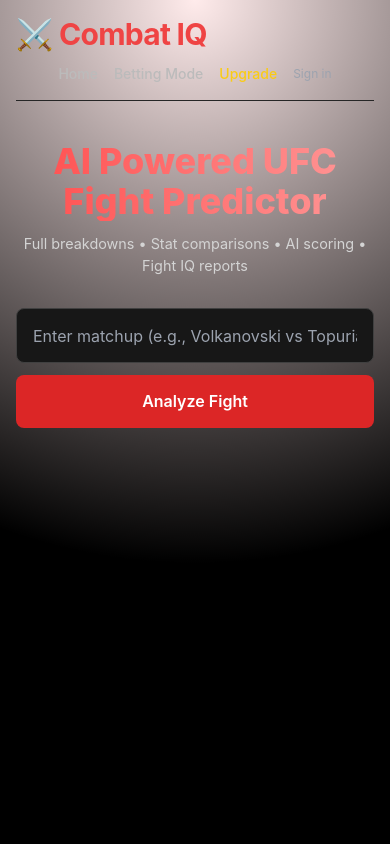
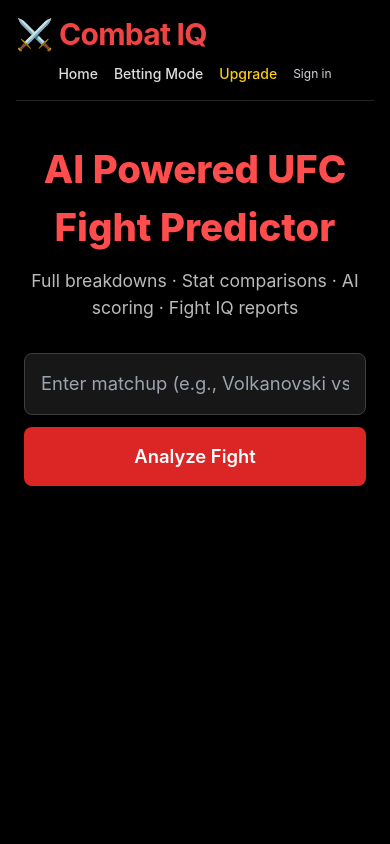
Before and after one commit to jtorres-1/combatIQ, a Flask app: page / in a window 390 px wide. Run offline with Flask 3, Linux system fonts and the light colour scheme; some libraries are stand-ins or nearby versions.

Commit message:
Update index.html

```diff
--- a/templates/index.html
+++ b/templates/index.html
@@ -7,26 +7,54 @@
 
   <style>
     body {
-      background: radial-gradient(circle at top, rgba(255,0,0,0.08), #000000 65%);
-      color: #f5f5f5;
+      background: #000;
+      color: #ffffff;
       font-family: 'Inter', sans-serif;
     }
 
+    /* NAV */
     .nav-link {
-      color: #bbb;
+      color: #ddd;
       font-weight: 500;
-      transition: 0.2s;
     }
     .nav-link:hover {
       color: #ffd700;
     }
 
+    /* HERO */
     .hero-title {
-      background: linear-gradient(to right, #ff4d4d, #ff9999);
-      -webkit-background-clip: text;
-      -webkit-text-fill-color: transparent;
+      font-size: 2rem;
+      font-weight: 800;
+      color: #ff4d4d;
     }
 
+    .hero-sub {
+      color: #bbbbbb;
+      font-size: 1rem;
+    }
+
+    /* MOBILE BOOST */
+    @media (max-width: 640px) {
+      .hero-title {
+        font-size: 2.4rem;
+      }
+      .hero-sub {
+        font-size: 1.1rem;
+      }
+      input[type="text"] {
+        padding: 1rem;
+        font-size: 1.15rem;
+      }
+      button[type="submit"] {
+        padding: 1rem;
+        font-size: 1.15rem;
+      }
+      nav h1 {
+        font-size: 1.8rem;
+      }
+    }
+
+    /* CARDS */
     .card {
       background: #111;
       border: 1px solid #222;
@@ -39,43 +67,23 @@
       width: 100%;
       height: 220px;
       object-fit: cover;
-      border-radius: 0.5rem;
+      border-radius: 0.6rem;
     }
 
+    /* BARS */
     .bar-wrap {
-      width: 100%;
       height: 12px;
-      border-radius: 9999px;
+      border-radius: 999px;
       overflow: hidden;
       background: #1f1f1f;
     }
-    .bar-left { background: #ef4444; }
-    .bar-right { background: #3b82f6; }
-
-    /* MOBILE */
-    @media (max-width: 640px) {
-      .hero-title { font-size: 1.6rem; }
-      .hero-sub { font-size: 0.9rem; }
-
-      input[type="text"] {
-        font-size: 1rem;
-        padding: 0.9rem 1rem;
-      }
-
-      button[type="submit"] {
-        padding: 0.9rem;
-        font-size: 1rem;
-        width: 100%;
-      }
-
-      .fighter-img { height: 160px; }
-
-      .card { padding: 1rem; }
-
-      .bar-wrap { height: 10px; }
+    .bar-left {
+      background: #ef4444;
+    }
+    .bar-right {
+      background: #3b82f6;
     }
   </style>
-
 </head>
 
 <body class="min-h-screen flex flex-col items-center px-4">
@@ -95,20 +103,18 @@
       <a href="/upgrade" class="nav-link text-yellow-400 hover:text-yellow-300">Upgrade</a>
 
       {% if user and user.email %}
-      <span class="text-gray-400 text-xs">Signed in as <span class="text-yellow-400">{{ user.email }}</span></span>
+      <span class="text-gray-300 text-xs">Signed in as <span class="text-yellow-400">{{ user.email }}</span></span>
       <a href="{{ url_for('logout') }}" class="text-red-400 hover:text-red-300 text-xs">Logout</a>
       {% else %}
-      <a href="{{ url_for('login') }}" class="text-gray-400 hover:text-white text-xs">Sign in</a>
+      <a href="{{ url_for('login') }}" class="text-gray-300 hover:text-white text-xs">Sign in</a>
       {% endif %}
     </div>
   </nav>
 
   <!-- HERO -->
-  <section class="w-full max-w-3xl mt-10 text-center">
-    <h2 class="hero-title text-4xl font-extrabold mb-3">AI Powered UFC Fight Predictor</h2>
-    <p class="hero-sub text-neutral-300 mb-8">
-      Full breakdowns • Stat comparisons • AI scoring • Fight IQ reports
-    </p>
+  <section class="w-full max-w-3xl mt-10 text-center px-2">
+    <h2 class="hero-title mb-3">AI Powered UFC Fight Predictor</h2>
+    <p class="hero-sub mb-8">Full breakdowns · Stat comparisons · AI scoring · Fight IQ reports</p>
 
     <!-- SEARCH -->
     <form method="POST" class="flex flex-col sm:flex-row gap-3 justify-center w-full">
@@ -152,7 +158,7 @@
     </div>
   </div>
 
-  <!-- STAT COMP -->
+  <!-- STAT COMPARISON -->
   <div class="max-w-2xl mt-10 w-full">
     <h2 class="text-2xl text-red-400 font-bold mb-3 border-b border-red-600 pb-2">Stat Comparison</h2>
 
```
